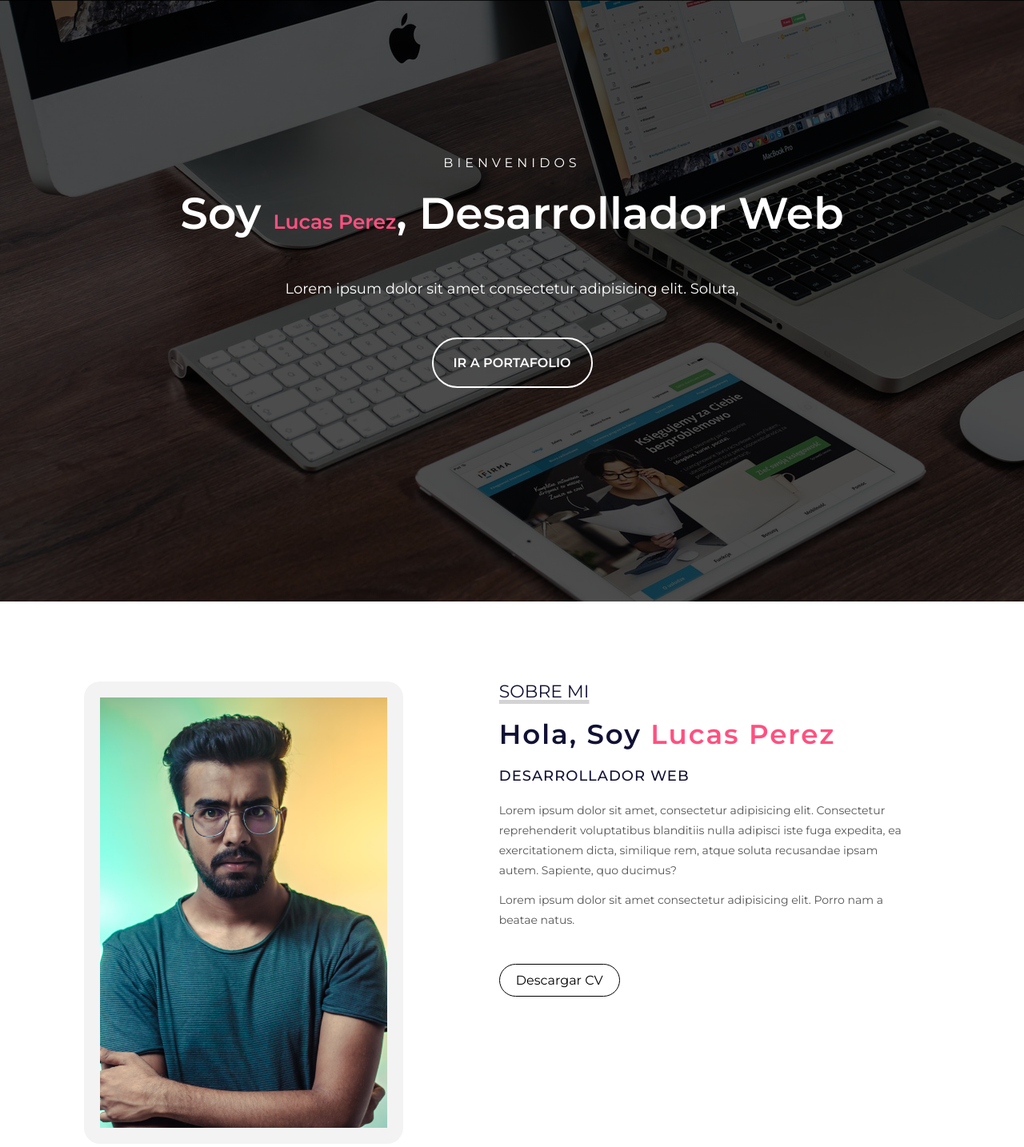
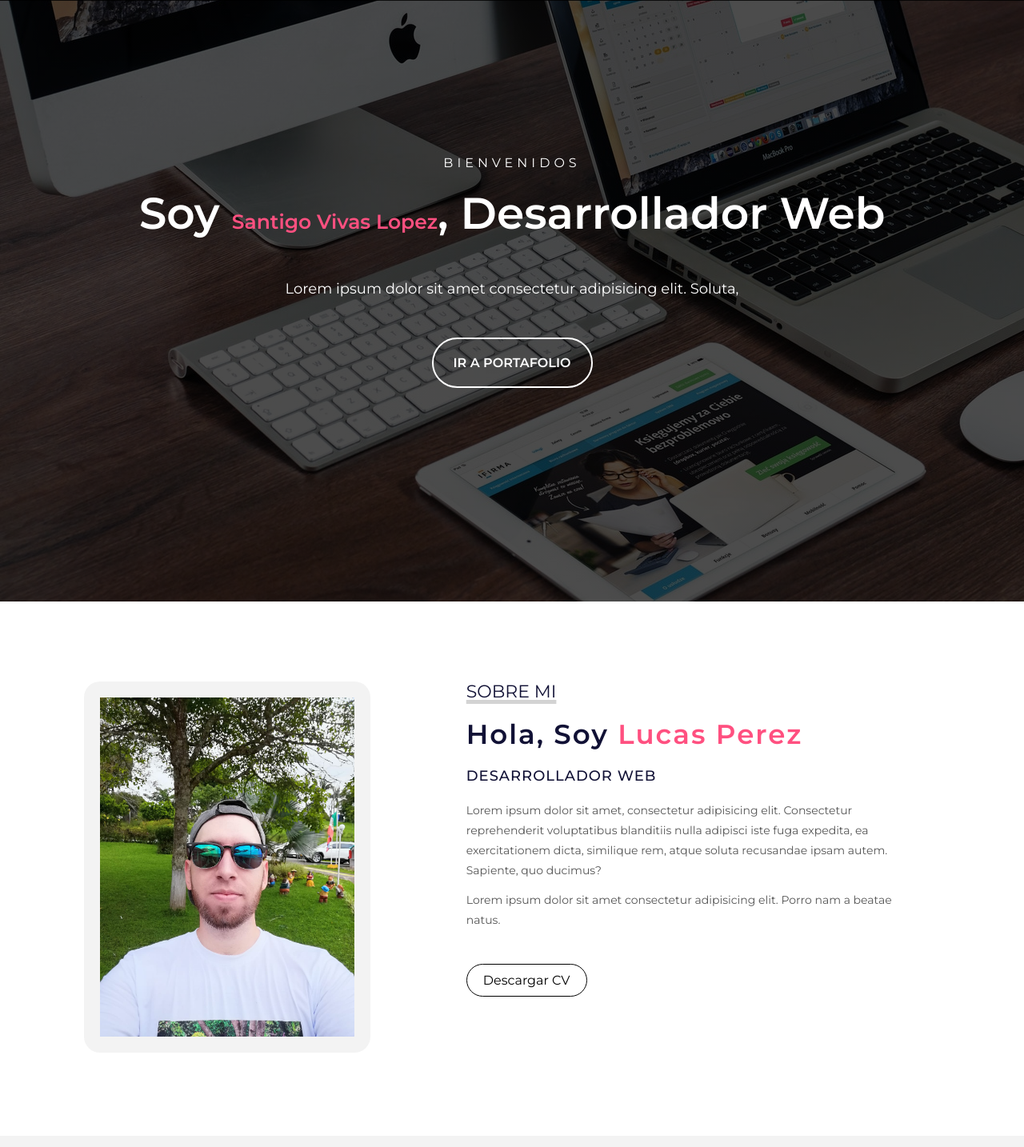
Before and after one commit to santyvivas/testing, a plain HTML site: page index.html in a window 1280 px wide. Shown: the part 48-1482 px from the top of the page at 80% size. Drawn offline with Linux system fonts and the light colour scheme.

Commit message:
changing photo

```diff
--- a/index.html
+++ b/index.html
@@ -43,7 +43,7 @@
             </header>
             <div class="presentacion">
                 <p class="bienvenida">Bienvenidos</p>
-                <h2>Soy <span>Lucas Perez</span>, Desarrollador Web</h2>
+                <h2>Soy <span>Santigo Vivas Lopez</span>, Desarrollador Web</h2>
                 <p class="descripcion">Lorem ipsum dolor sit amet consectetur adipisicing elit. Soluta, </p>
                 <a href="#portfolio">Ir a Portafolio</a>
             </div>
@@ -53,7 +53,7 @@
     <!-- SECCION S O B R E M I -->
     <section id="sobremi">
         <div class="contenedor-foto">
-            <img src="img/foto.jpg" alt="">
+            <img src="img/ME.jpg" alt="">
         </div>
         <div class="sobremi">
             <p class="titulo-seccion">Sobre Mi</p>
```
